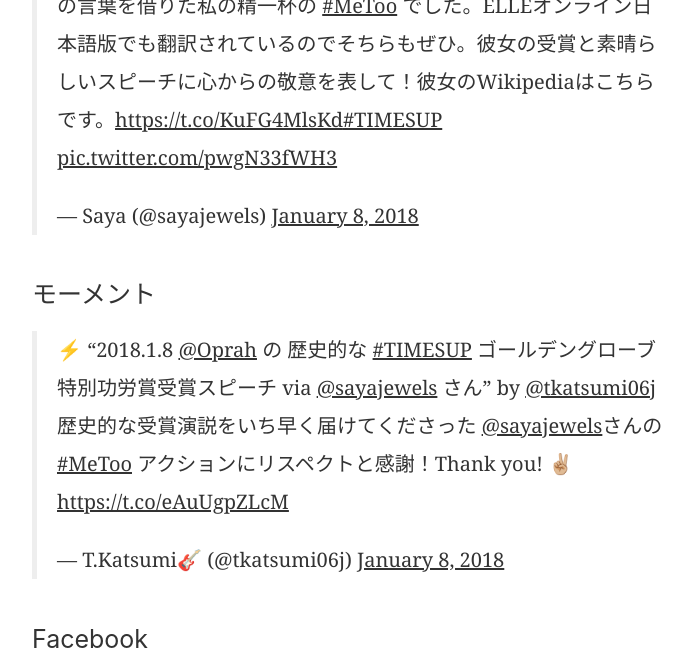
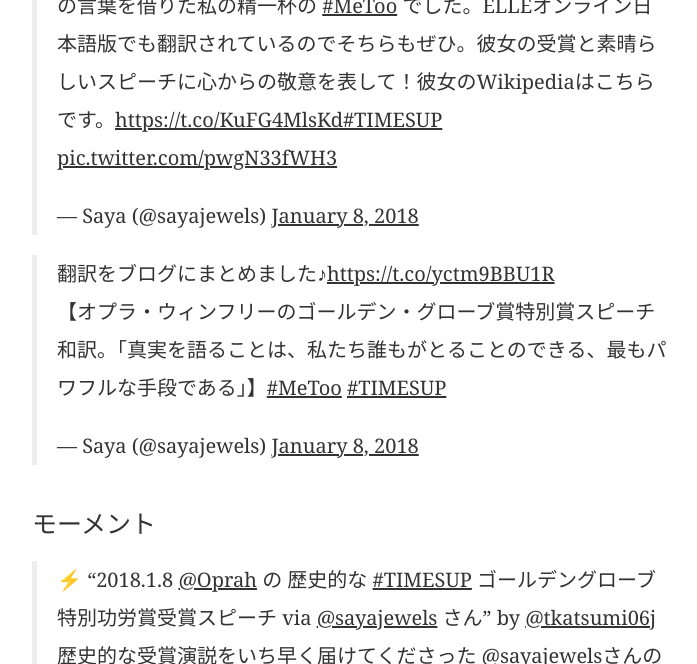
Before and after one commit to sayazamurai/blog, a Jekyll site: the page built from _posts/2018-01-09-oprah-winfrey-speech.md, in a window 1280 px wide and 900 px high, scrolled down 7118 px, cut to the strip 0-664 px from the top of the window. Shown: the whole strip, without its empty margins (288-985 px from the left). Built offline with Jekyll 4.4.1, drawn with Linux system fonts in a browser that asks for light colours; comment, search, counter and statistics services are not loaded.

Commit message:
Update 2018-01-09-oprah-winfrey-speech.md

```diff
--- a/_posts/2018-01-09-oprah-winfrey-speech.md
+++ b/_posts/2018-01-09-oprah-winfrey-speech.md
@@ -64,10 +64,12 @@
 
 <blockquote class="twitter-tweet" data-conversation="none" data-lang="en" data-conversation="none"><p lang="ja" dir="ltr">翻訳は以上です。拙いながら、オプラ・ウィンフリーさん <a href="https://twitter.com/Oprah?ref_src=twsrc%5Etfw">@Oprah</a> の言葉を借りた私の精一杯の <a href="https://twitter.com/hashtag/MeToo?src=hash&amp;ref_src=twsrc%5Etfw">#MeToo</a> でした。ELLEオンライン日本語版でも翻訳されているのでそちらもぜひ。彼女の受賞と素晴らしいスピーチに心からの敬意を表して！彼女のWikipediaはこちらです。<a href="https://t.co/KuFG4MlsKd">https://t.co/KuFG4MlsKd</a><a href="https://twitter.com/hashtag/TIMESUP?src=hash&amp;ref_src=twsrc%5Etfw">#TIMESUP</a> <a href="https://t.co/pwgN33fWH3">pic.twitter.com/pwgN33fWH3</a></p>&mdash; Saya (@sayajewels) <a href="https://twitter.com/sayajewels/status/950386918272876551?ref_src=twsrc%5Etfw">January 8, 2018</a></blockquote>
 
+<blockquote class="twitter-tweet" data-conversation="none" data-lang="en"><p lang="ja" dir="ltr">翻訳をブログにまとめました♪<a href="https://t.co/yctm9BBU1R">https://t.co/yctm9BBU1R</a><br>【オプラ・ウィンフリーのゴールデン・グローブ賞特別賞スピーチ和訳。「真実を語ることは、私たち誰もがとることのできる、最もパワフルな手段である」】<a href="https://twitter.com/hashtag/MeToo?src=hash&amp;ref_src=twsrc%5Etfw">#MeToo</a> <a href="https://twitter.com/hashtag/TIMESUP?src=hash&amp;ref_src=twsrc%5Etfw">#TIMESUP</a></p>&mdash; Saya (@sayajewels) <a href="https://twitter.com/sayajewels/status/950491031325130752?ref_src=twsrc%5Etfw">January 8, 2018</a></blockquote>
+
 ### モーメント
 
 <blockquote class="twitter-tweet" data-lang="en" data-conversation="none"><p lang="ja" dir="ltr">⚡️ “2018.1.8 <a href="https://twitter.com/Oprah?ref_src=twsrc%5Etfw">@Oprah</a> の 歴史的な <a href="https://twitter.com/hashtag/TIMESUP?src=hash&amp;ref_src=twsrc%5Etfw">#TIMESUP</a> ゴールデングローブ特別功労賞受賞スピーチ via <a href="https://twitter.com/sayajewels?ref_src=twsrc%5Etfw">@sayajewels</a> さん” by <a href="https://twitter.com/tkatsumi06j?ref_src=twsrc%5Etfw">@tkatsumi06j</a> 歴史的な受賞演説をいち早く届けてくださった <a href="https://twitter.com/sayajewels?ref_src=twsrc%5Etfw">@sayajewels</a>さんの <a href="https://twitter.com/hashtag/MeToo?src=hash&amp;ref_src=twsrc%5Etfw">#MeToo</a> アクションにリスペクトと感謝！Thank you! ✌🏼<a href="https://t.co/eAuUgpZLcM">https://t.co/eAuUgpZLcM</a></p>&mdash; T.Katsumi🎸 (@tkatsumi06j) <a href="https://twitter.com/tkatsumi06j/status/950399162901655553?ref_src=twsrc%5Etfw">January 8, 2018</a></blockquote>
 
 ### Facebook
 
-<iframe src="https://www.facebook.com/plugins/post.php?href=https%3A%2F%2Fwww.facebook.com%2Fsaya.jewels%2Fposts%2F1217320545067561&width=500" width="500" height="322" style="border:none;overflow:hidden" scrolling="no" frameborder="0" allowTransparency="true"></iframe>
+<iframe src="https://www.facebook.com/plugins/post.php?href=https%3A%2F%2Fwww.facebook.com%2Fsaya.jewels%2Fposts%2F1217320545067561&width=300" width="300" height="322" style="border:none;overflow:hidden" scrolling="no" frameborder="0" allowTransparency="true"></iframe>
```
